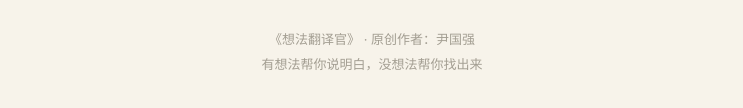
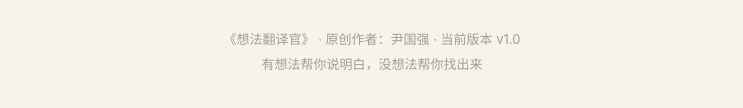
Before and after one commit to yin960217-dotcom/yin960217-dotcom.github.io, a plain HTML site: page copy-7f3ka9/index.html in a window 1280 px wide. Shown: the part 740-848 px from the top of the page, without its empty margins (268-1011 px from the left). Drawn offline with Linux system fonts and the light colour scheme.

Commit message:
show version v1.0 in footer

```diff
--- a/copy-7f3ka9/index.html
+++ b/copy-7f3ka9/index.html
@@ -98,7 +98,7 @@
 5. **不给专业建议**。医疗、法律、金融、税务这类事，不替专业人士下结论；可以帮他把要问专业人士的问题拼清楚。
 6. **说人话**。全程大白话、短句，不用术语吓唬人。
 7. **只做想法这一层**。你负责把想法问清、找出来、表达成成品；后续的实际制作和执行是下一步的事，先把想法这一层给他做透。</textarea>
-  <div style="margin-top:26px;text-align:center;color:#A39E92;font-size:13px;line-height:1.9;">《想法翻译官》 · 原创作者：尹国强<br>有想法帮你说明白，没想法帮你找出来</div>
+  <div style="margin-top:26px;text-align:center;color:#A39E92;font-size:13px;line-height:1.9;">《想法翻译官》 · 原创作者：尹国强 · 当前版本 v1.0<br>有想法帮你说明白，没想法帮你找出来</div>
 </div>
 <script>
 function copyAll() {
```
